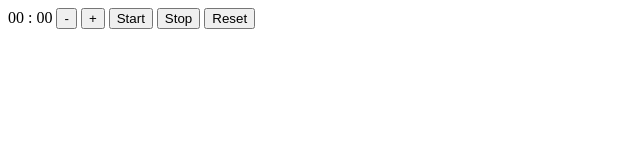
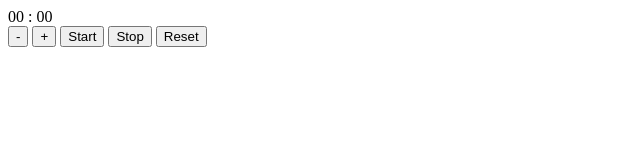
Before and after one commit to ooyabu2001/WebStudy, a plain HTML site: page index.html in a window 1280 px wide. Shown: the whole page, without its empty margins (0-640 px from the left). Drawn offline with Linux system fonts and the light colour scheme.

Commit message:
クラスの追加と修正

```diff
--- a/index.html
+++ b/index.html
@@ -8,6 +8,7 @@
 </head>
 <body>
 <div class="counter">
+    <div class="time-group">
  <!--数字の表示-->
         <div class="counter-display">
             <!--分の数字-->
@@ -15,7 +16,9 @@
             <span class="counter-colon">:</span>
         <!--秒の数字-->
             <span class="counter-number js-sec" >00</span>
+        </div>
     <!--操作ボタン-->
+        <div class="button-group">
             <button class="button js-button" type="button">-</button>
             <button class="button js-button" type="button">+</button>
             <button class="button" type="button"  id="js-start">Start</button>
@@ -23,6 +26,7 @@
             <button class="button" type="button"  id="js-reset">Reset</button>
         </div>
     </div>
+</div>
 <script  src="counter.js"></script>
 <script  src="reset.js"></script>
 
```
Lines whose indentation alone changed are shown as unchanged.
